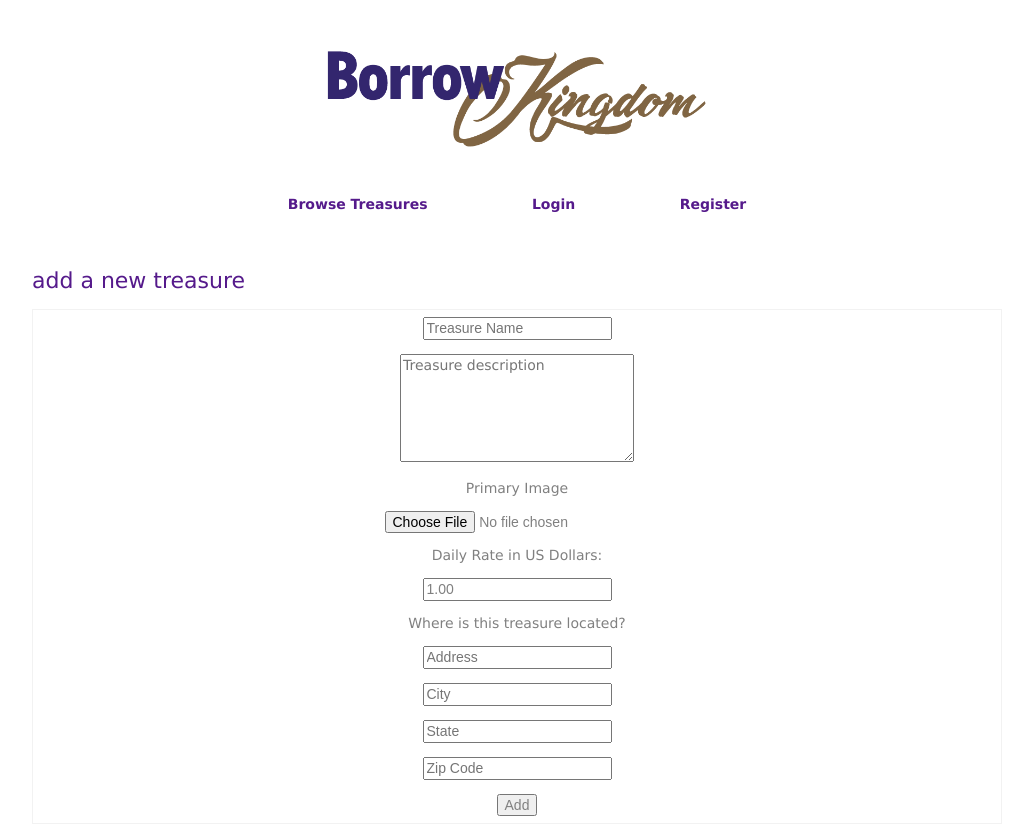
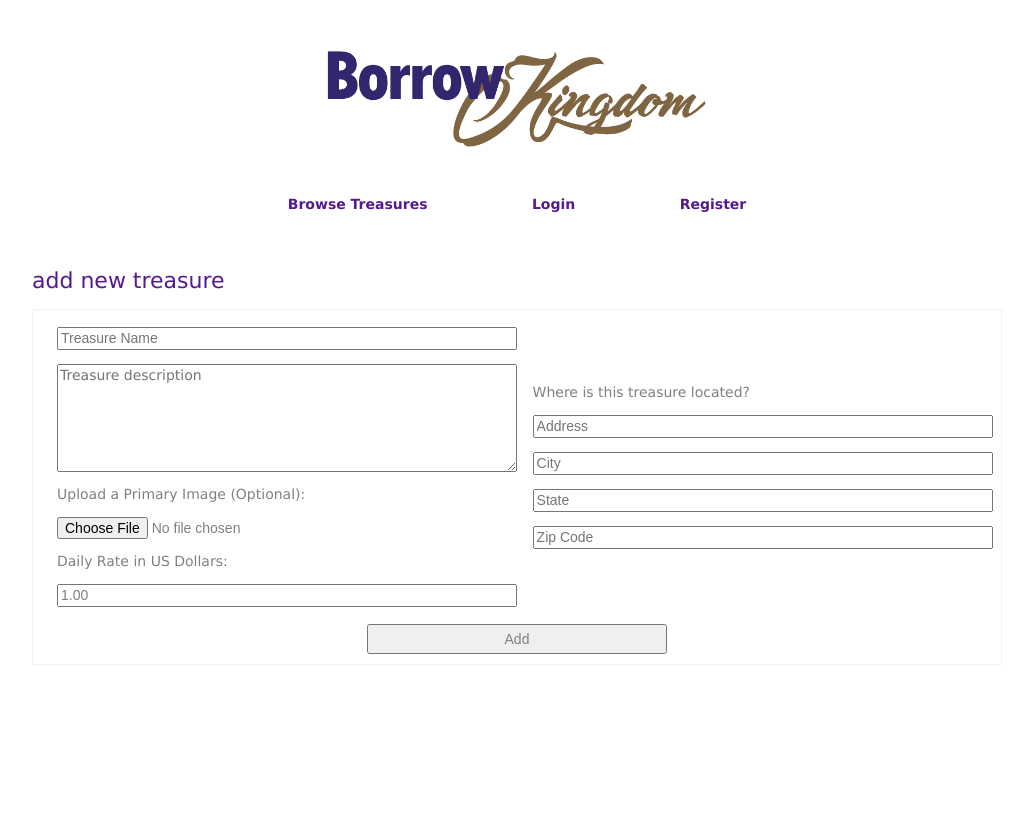
Before and after one commit to twinfred/BorrowKingdom, a Django app: template apps/rent_treasures/templates/rent_treasures/seller_treasure_add.html in a window 1280 px wide. Shown: the whole page, without its empty margins (123-1156 px from the left). After the commit the page ends 665 px from the top, so only its background shows below. Run offline with Django 3.2, Linux system fonts and the light colour scheme; the template is opened without the code that fills it, so the values that code supplies are empty; parts of the project's set-up code (start-up, migrations or seed data) failed here and were passed over.

Commit message:
finalized CSS and fixed one bug

```diff
--- a/Borrowdom/urls.py
+++ b/Borrowdom/urls.py
@@ -24,6 +24,5 @@ urlpatterns = [
     url(r'^', include('apps.rent_treasures.urls')),
 ]
 
-if settings.DEBUG:
-    urlpatterns += static(settings.STATIC_URL, document_root=settings.STATIC_ROOT)
-    urlpatterns += static(settings.MEDIA_URL, document_root=settings.MEDIA_ROOT)
+urlpatterns += static(settings.STATIC_URL, document_root=settings.STATIC_ROOT)
+urlpatterns += static(settings.MEDIA_URL, document_root=settings.MEDIA_ROOT)
--- a/apps/rent_treasures/static/rent_treasures/css/main.css
+++ b/apps/rent_treasures/static/rent_treasures/css/main.css
@@ -153,7 +153,7 @@ th,td {
 }
 /* FORMS */
 table.forms {
-    width: 50%;
+    width: 49.7%;
     vertical-align: middle;
     display: inline-block;
     border: none;
@@ -373,7 +373,7 @@ td.forms {
         display: inline-block;
         border: 1px solid #f2f2f2;
         width: 100%;
-        height: 200px;
+        height: 278px;
     }
     .requests-pending {
         font-size: 16px;
@@ -415,6 +415,9 @@ td.forms {
         display: block;
         margin: 0px auto 3px auto;
     }
+    .add-treasure-btn {
+        background-color:
+    }
 /* TREASURE PAGES */
     .treasure-box {
         width: 100%;
--- a/apps/rent_treasures/templates/rent_treasures/seller_treasure_add.html
+++ b/apps/rent_treasures/templates/rent_treasures/seller_treasure_add.html
@@ -25,7 +25,7 @@
             </ul>
         </div>
         <div class="add-treasure-box">
-            <h3>Add A New Treasure</h3>
+            <h3>Add New Treasure</h3>
             {% if messages %}
                 <ul class="message">
                     {% for message in messages %}
@@ -33,47 +33,51 @@
                     {% endfor %}
                 </ul>
             {% endif %}
+            <div class="form-box">
                 <form action="/add_treasure/" method="post" enctype="multipart/form-data">
                     {% csrf_token %}
-                <table class="add-treasure-table">
-                    <tr>
-                        <td><input type="text" name="name" id="name" placeholder="Treasure Name"></td>
+                    <table class="forms">
+                        <tr class="forms">
+                            <td class="forms"><input type="text" name="name" id="name" placeholder="Treasure Name"></td>
                         </tr>
-                    <tr>
-                        <td><textarea name="desc" id="desc" cols="30" rows="6" placeholder="Treasure description"></textarea></td>
+                        <tr class="forms">
+                            <td class="forms"><textarea name="desc" id="desc" cols="30" rows="6" placeholder="Treasure description"></textarea></td>
                         </tr>
-                    <tr>
-                        <td>Primary Image</td>
+                        <tr class="forms">
+                            <td class="forms">Upload a Primary Image (Optional):</td>
                         </tr>
-                    <tr>
-                        <td><input type="file" accept="image/*" name="primary_img" id="primary_img"></td>
+                        <tr class="forms">
+                            <td class="forms"><input type="file" accept="image/*" name="primary_img" id="primary_img"></td>
                         </tr>
-                    <tr>
-                        <td>Daily Rate in US Dollars:</td>
+                        <tr class="forms">
+                            <td class="forms">Daily Rate in US Dollars:</td>
                         </tr>
-                    <tr>
-                        <td><input type="number" step="0.01" name="daily_rate" id="daily_rate" value="1.00" pattern=".{4,}"></td>
-                    </tr>
-                    <tr>
-                        <td>Where is this treasure located?</td>
-                    </tr>
-                    <tr>
-                        <td><input type="text" name="pickup_address" id="pickup_address" placeholder="Address"></td>
-                    </tr>
-                    <tr>
-                        <td><input type="text" name="pickup_city" id="pickup_city" placeholder="City"></td>
-                    </tr>
-                    <tr>
-                        <td><input type="text" name="pickup_state" id="pickup_state" placeholder="State" maxlength="2"></td>
-                    </tr>
-                    <tr>
-                        <td><input type="text" name="pickup_zip" id="pickup_zip" placeholder="Zip Code" maxlength="5"></td>
-                    </tr>
-                    <tr>
-                        <td><input type="submit" value="Add"></td>
+                        <tr class="forms">
+                            <td class="forms"><input type="number" step="0.01" name="daily_rate" id="daily_rate" value="1.00" pattern=".{4,}"></td>
                         </tr>
                     </table>
+                    <table class="forms">
+                        <tr class="forms">
+                            <td class="forms">Where is this treasure located?</td>
+                        </tr>
+                        <tr class="forms">
+                            <td class="forms"><input type="text" name="pickup_address" id="pickup_address" placeholder="Address"></td>
+                        </tr>
+                        <tr class="forms">
+                            <td class="forms"><input type="text" name="pickup_city" id="pickup_city" placeholder="City"></td>
+                        </tr>
+                        <tr class="forms">
+                            <td class="forms"><input type="text" name="pickup_state" id="pickup_state" placeholder="State" maxlength="2"></td>
+                        </tr>
+                        <tr class="forms">
+                            <td class="forms"><input type="text" name="pickup_zip" id="pickup_zip" placeholder="Zip Code" maxlength="5"></td>
+                        </tr>
+                    </table>
+                    <div class="form-btn">
+                        <input class="form-submit-btn" type="submit" value="Add">
+                    </div>
                 </form>
+            </div>
         </div>
     </div>
 </body>
```
Also changed, not shown: apps/rent_treasures/templates/rent_treasures/user_dash.html (+5 -5 lines), db.sqlite3, media/camping-stove.jpg (added), media/red_epic-x_5k.jpg (added), media/usb-cable.jpg (added), media/water-bottle.jpeg (added), media/whiteboard-markers.jpg (added), 3 other files. Lines whose indentation alone changed are shown as unchanged.
